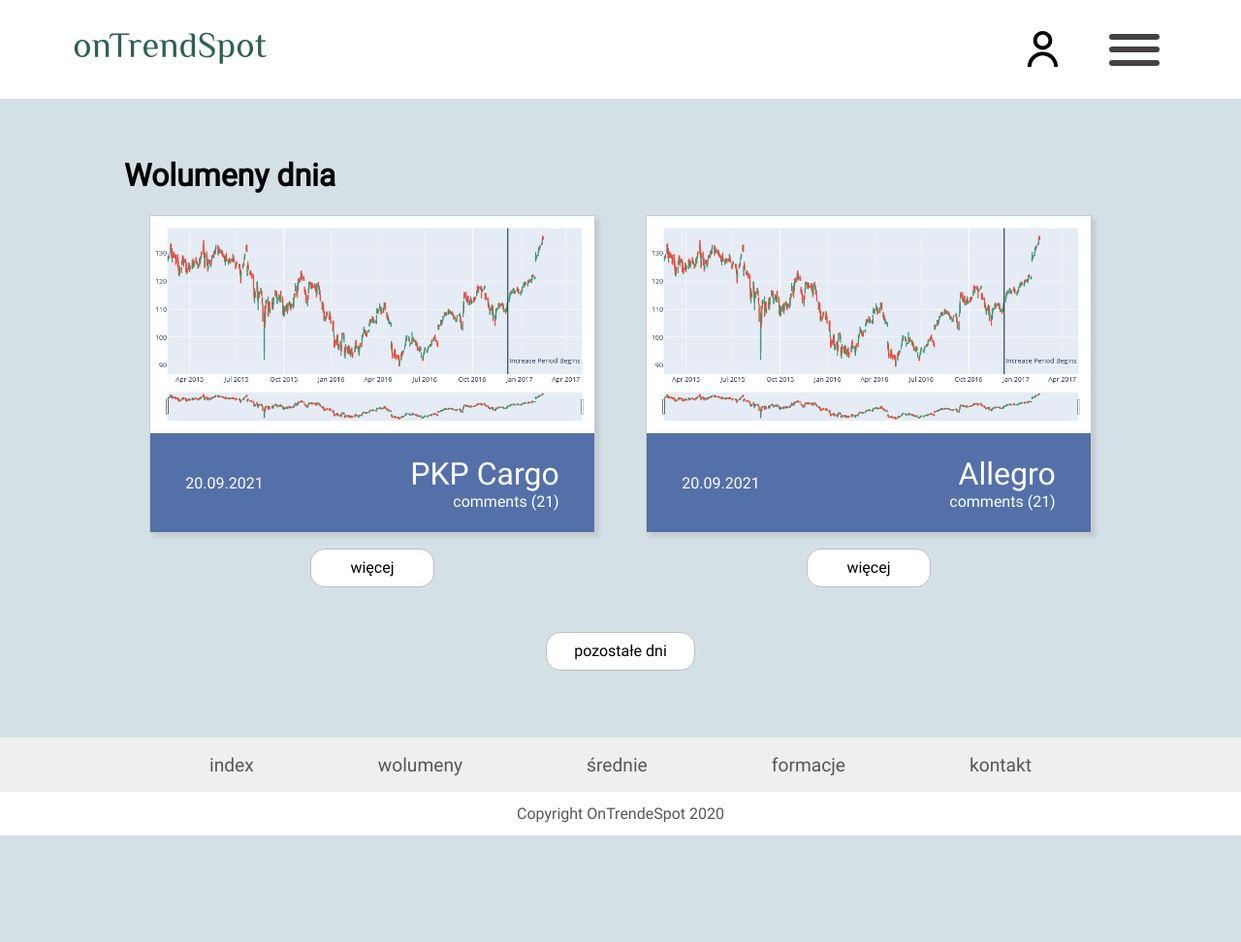
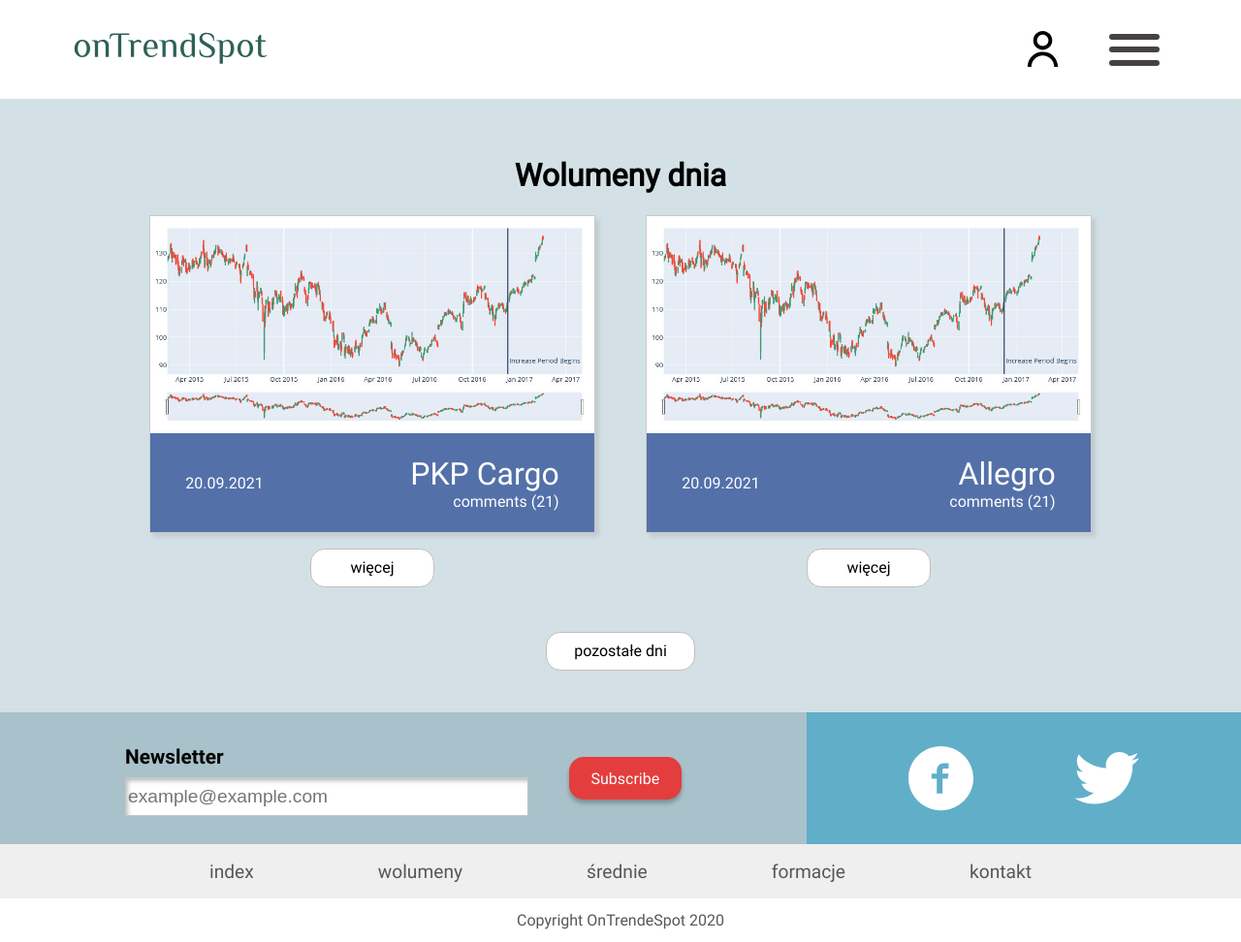
Before and after one commit to lStrachanowski/ontrendspot, a Django app: page / in a window 1280 px wide. Shown: the whole page at 97% size. Before the commit the page ends 862 px from the top, so only its background shows below. Run offline with Django 3.2, Linux system fonts and the light colour scheme.

Commit message:
Subscribe and social media section created

```diff
--- a/stocks/static/css/main.css
+++ b/stocks/static/css/main.css
@@ -24,7 +24,24 @@ h1{
     font-family: Roboto-Regular;
 }
 
+input {
+    font-size: 1.2em;
+}
 
+input:placeholder {
+    color: #DFDFDF;
+    font-size: 1.2em;
+    font-family: Roboto-Bold;
+    margin-left: 5%;
+}
+
+.light-green-color{
+    background-color: #A9C1CA;
+}
+
+.mint-color{
+    background-color: #61AEC9;
+}
 
 .header-container{
     display: flex;
@@ -78,8 +95,9 @@ h1{
 
 .base-position{
     display: flex;
+    align-items: center;
     flex-direction: column;
-    padding: 3% 10%;
+    padding: 3% 10% 1% 10%;
     background: #D3E1E6;
 }
 
@@ -197,12 +221,81 @@ h1{
     color: white;
 }
 
-.index-stock-button-container{
+.newssocial-container{
+    display:flex;
+    flex-direction: row;
+    align-items: center;
+    min-height: 17vh;
+}
+
+.newsletter-container{
+    display: flex;
+    flex-direction: row;
+    width: 65%;
+    align-items: center;
+    background-color: #A9C1CA;
+    min-height: 17vh;
+    justify-content: center;
+}
+
+.newsletter-position{
+    display: flex;
+    flex-direction: column;
+    justify-content: center;
+    width: 50%;
+}
+
+.newsletter-font{
+    padding: 1% 0% 2% 0%;
+    font-family: Roboto-Bold;
+    font-size: 1.3em;
+}
+
+.newsletter-input{
+    background: white;
+    border: 1px solid rgba(93, 93, 93, 0.35);
+    box-sizing: border-box;
+    box-shadow: inset 2px 3px 4px rgba(0, 0, 0, 0.25);
     width: 100%;
+    height: 5vh;
+}
+
+.newsletter-button{
     display: flex;
     align-items: center;
     justify-content: center;
+    background: #E33D3D;
+    box-shadow: 0px 4px 4px rgba(0, 0, 0, 0.25);
+    border-radius: 15px;
+    font-family: Roboto-Regular;
+    color: white;
+    height: 5.5vh;
+    width: 14%;
+    margin-left: 5%;
 }
+
+.newsletter-button:hover{
+    cursor: pointer;
+    transition: 0.35s;
+    background-color: #872525 ;
+}
+
+.socialmedia-container{
+    background-color: #61AEC9;
+    min-height: 17vh;
+    width: 35%;
+    display: flex;
+    align-items: center;
+    justify-content: space-evenly;
+}
+
+.socialmedia-icon{
+    cursor: pointer;
+    width: 15%;
+    height: auto;
+}
+
+
 @media only screen and (max-width: 768px) {
 
 .header-container{
--- a/stocks/templates/stocks/index.html
+++ b/stocks/templates/stocks/index.html
@@ -69,5 +69,25 @@
         </div>
     </div>
 </div>
+<div class="newssocial-container">
+    <div class="newsletter-container">
+        <div class="newsletter-position">
+            <div class="newsletter-font">
+                Newsletter
+            </div>
+            <div>
+                <input class="newsletter-input" placeholder="example@example.com">
+            </div>
+        </div>
+        <div class="newsletter-button">
+            Subscribe
+        </div>
 
+    </div>
+    <div class="socialmedia-container">
+        <img src="{% static '/img/facebook.svg'%}" class="socialmedia-icon"  />
+        <img src="{% static '/img/twitter.svg'%}" class="socialmedia-icon" />
+    </div>
+
+</div>
     {% endblock %}
```
Also changed, not shown: other parts of stocks/static/css/main.css (+41 -0 lines), stocks/static/img/facebook.svg (added), stocks/static/img/twitter.svg (added), stocks/templates/stocks/base.html (line endings or trailing spaces).
